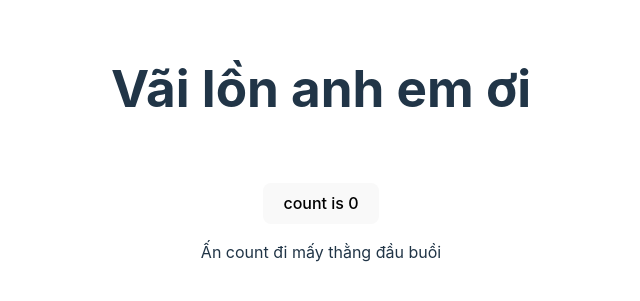
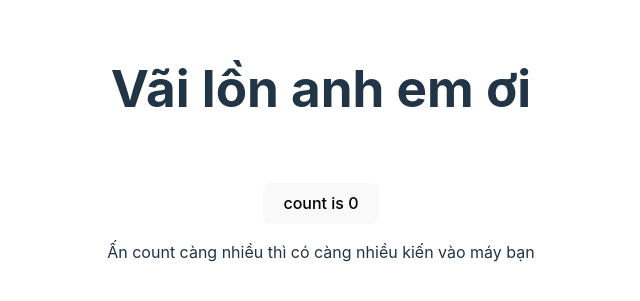
Before and after one commit to huyhoanFithcmus/Realtime, a React (Vite) app in the folder realtime/: page / in a window 1280 px wide. Shown: the part 231-532 px from the top of the page, without its empty margins (319-959 px from the left). Built offline with nearby package versions, Linux system fonts and the light colour scheme.

Commit message:
thả kiến

```diff
--- a/realtime/src/pages/CountDownPage.tsx
+++ b/realtime/src/pages/CountDownPage.tsx
@@ -10,7 +10,7 @@ export default function CountDownPage() {
       </div>
       <div className='card'>
         <button onClick={() => setCount((count) => count + 1)}>count is {count}</button>
-        <p>Ấn count đi mấy thằng đầu buồi</p>
+        <p>Ấn count càng nhiều thì có càng nhiều kiến vào máy bạn</p>
       </div>
     </>
   )
```
